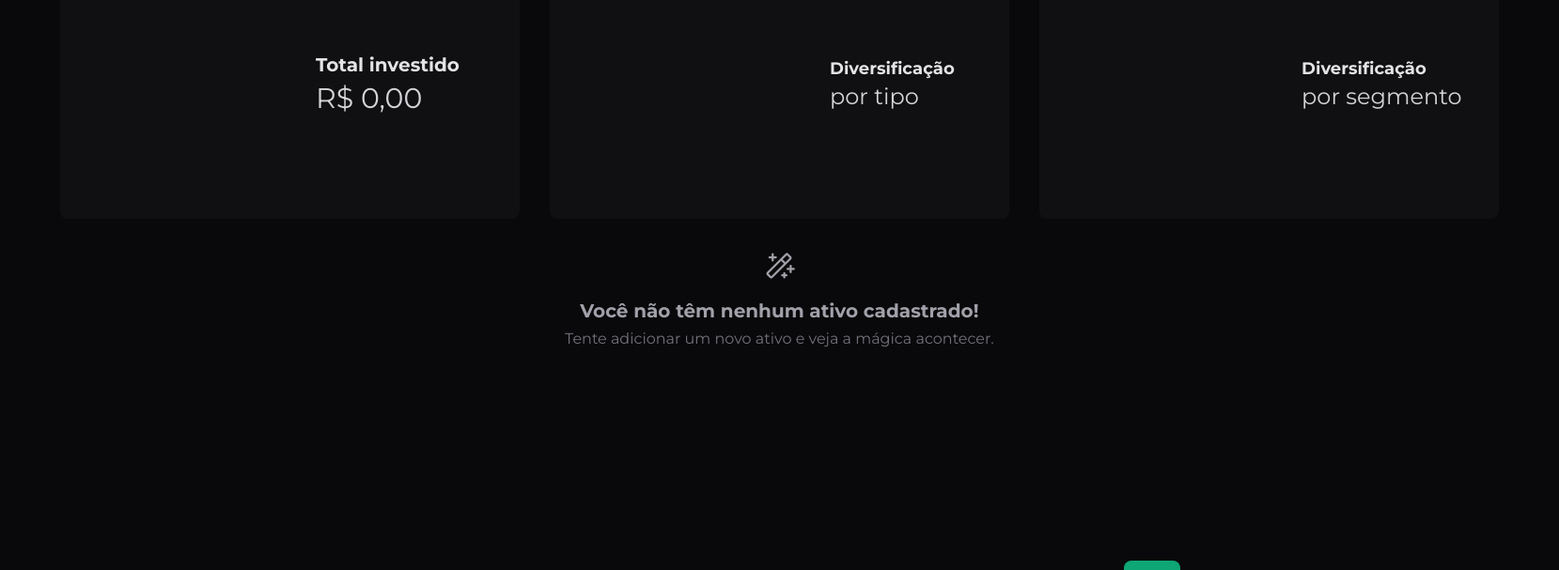
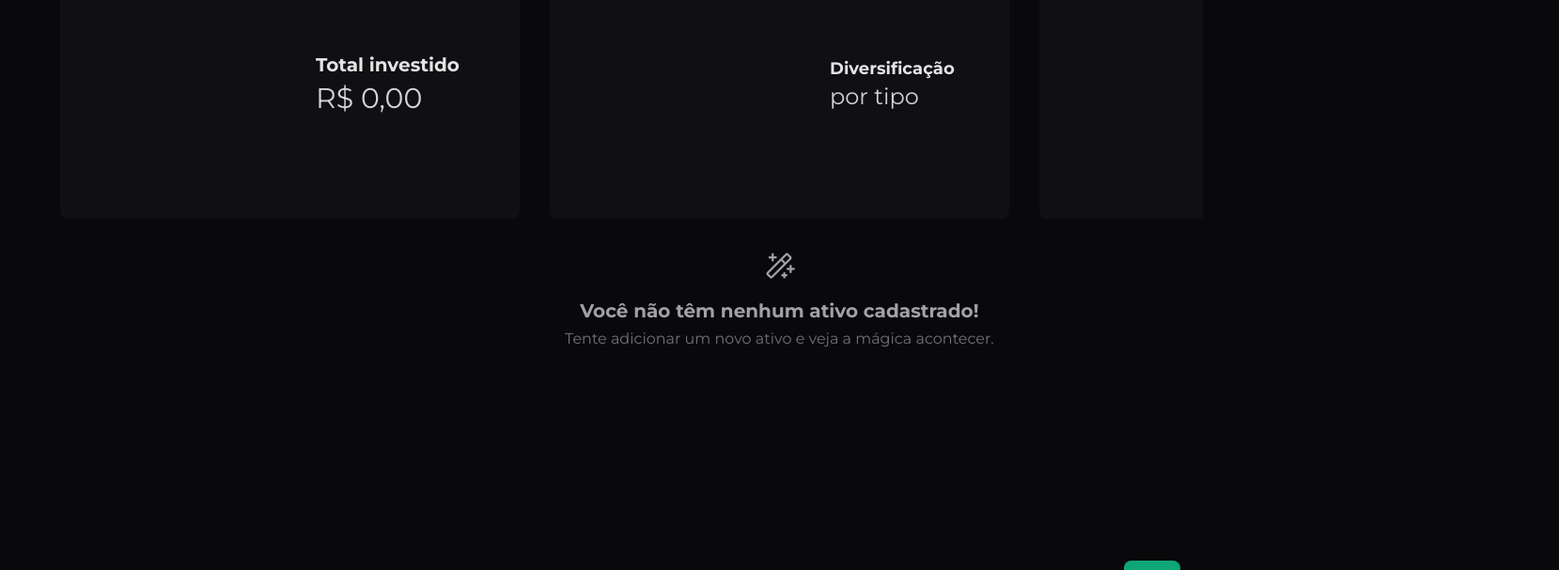
Before and after one commit to diegonatalo/GraphFII, a Next.js app: page / in a window 1280 px wide. Shown: the part 119-726 px from the top of the page at 94% size, 1659 px wide, since content can reach past the window. Built offline with nearby package versions, Linux system fonts and the light colour scheme.

Commit message:
update files

```diff
--- a/src/app/components/FiisTable/index.tsx
+++ b/src/app/components/FiisTable/index.tsx
@@ -12,7 +12,7 @@ export const FiisTable = () => {
   return (
     <>
       {fiis.length > 0 ? (
-        <table className="w-full">
+        <table className="relative w-full">
           <thead>
             <tr>
               <th></th>
--- a/src/app/globals.css
+++ b/src/app/globals.css
@@ -7,7 +7,19 @@
 }
 
 html, body {
-  @apply min-h-screen
+  @apply min-h-screen lg:overflow-hidden
+}
+
+::-webkit-scrollbar {
+  @apply w-2
+}
+
+::-webkit-scrollbar-track {
+  @apply bg-transparent
+}
+
+::-webkit-scrollbar-thumb {
+  @apply bg-zinc-500 rounded-lg
 }
 
 input, select {
@@ -15,7 +27,7 @@ input, select {
 }
 
 th {
-  @apply text-zinc-400 p-4
+  @apply text-zinc-400 p-4 sticky top-0 bg-zinc-950
 }
 
 tr {
--- a/src/app/page.tsx
+++ b/src/app/page.tsx
@@ -17,7 +17,7 @@ export default function Home() {
         <SegmentChart />
       </div>
 
-      <div className="flex w-full justify-center">
+      <div className="flex h-[30rem] w-full justify-center lg:overflow-y-auto">
         <FiisTable />
       </div>
 
```
